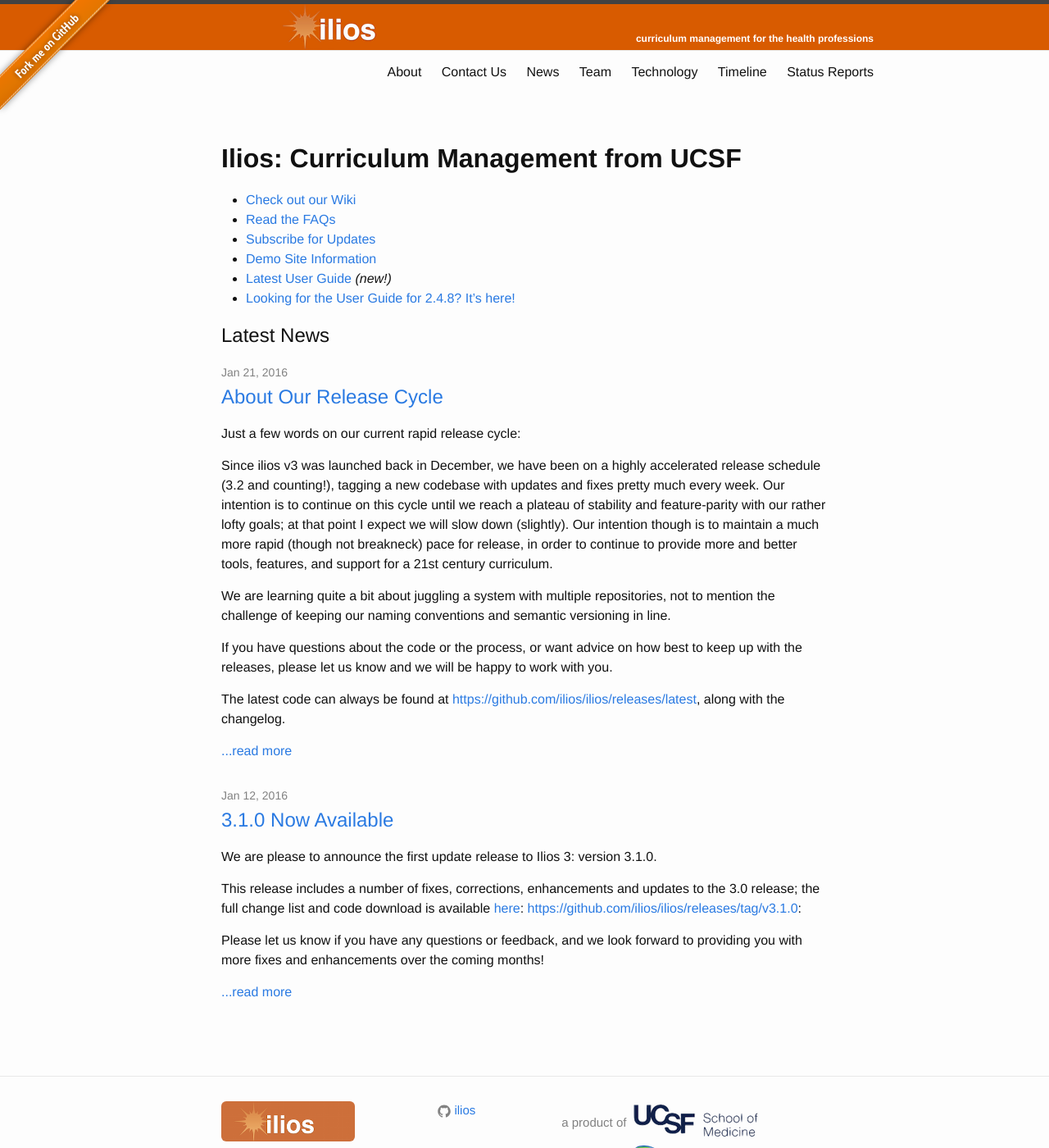
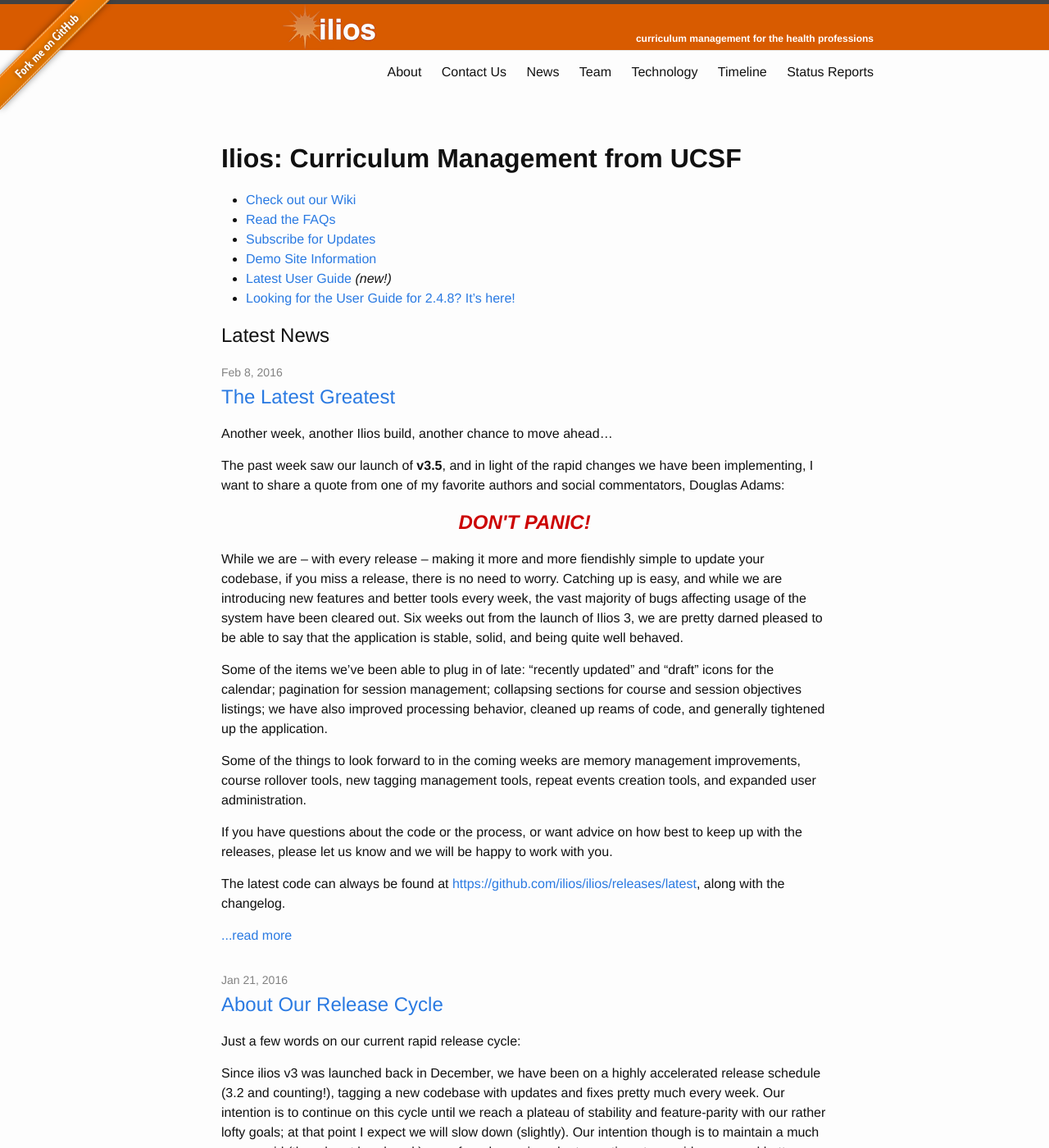
Before and after one commit to ilios/iliosproject.org, a Jekyll site: the page built from index.md, in a window 1280 px wide and 1400 px high. Shown: the whole window at 82% size. Built offline with Jekyll 4.4.1, drawn with Linux system fonts in a browser that asks for light colours.

```diff
--- a/_includes/header.html
+++ b/_includes/header.html
@@ -33,7 +33,7 @@
             {% endif %}
 
           {% endfor %}
-        <a class="page-link" href="http://us3.campaign-archive1.com/?u=845c4ebabb5b5ae7a6372c715&id=52ee9a1c47" target="_blank">Status&nbsp;Reports</a>
+        <a class="page-link" href="http://us3.campaign-archive2.com/home/?u=845c4ebabb5b5ae7a6372c715&id=1493e3df18" target="_blank">Status&nbsp;Reports</a>
         <br clear=all>
 
       </div>
--- /dev/null
+++ b/_posts/2016-02-08-latestgreatest.markdown
@@ -0,0 +1,19 @@
+---
+layout: post
+title:  "The Latest Greatest"
+date:   2016-02-08 15:00:00
+categories: news
+---
+Another week, another Ilios build, another chance to move ahead...
+
+The past week saw our launch of __v3.5__, and in light of the rapid changes we have been implementing, I want to share a quote from one of my favorite authors and social commentators, Douglas Adams:
+ <p style="text-align:center; font-size:1.5rem; font-weight:bold; font-style:italic; color:#c00;">DON'T PANIC!</p>
+ While we are -- with every release -- making it more and more fiendishly simple to update your codebase, if you miss a release, there is no need to worry. Catching up is easy, and while we are introducing new features and better tools every week, the vast majority of bugs affecting usage of the system have been cleared out. Six weeks out from the launch of Ilios 3, we are pretty darned pleased to be able to say that the application is stable, solid, and being quite well behaved.
+
+Some of the items we've been able to plug in of late: "recently updated" and "draft" icons for the calendar; pagination for session management; collapsing sections for course and session objectives listings; we have also improved processing behavior, cleaned up reams of code, and generally tightened up the application.
+
+Some of the things to look forward to in the coming weeks are memory management improvements, course rollover tools, new tagging management tools, repeat events creation tools, and expanded user administration.
+
+If you have questions about the code or the process, or want advice on how best to keep up with the releases, please let us know and we will be happy to work with you.
+
+The latest code can always be found at [https://github.com/ilios/ilios/releases/latest](https://github.com/ilios/ilios/releases/latest){:target="_blank"}, along with the changelog.
```
